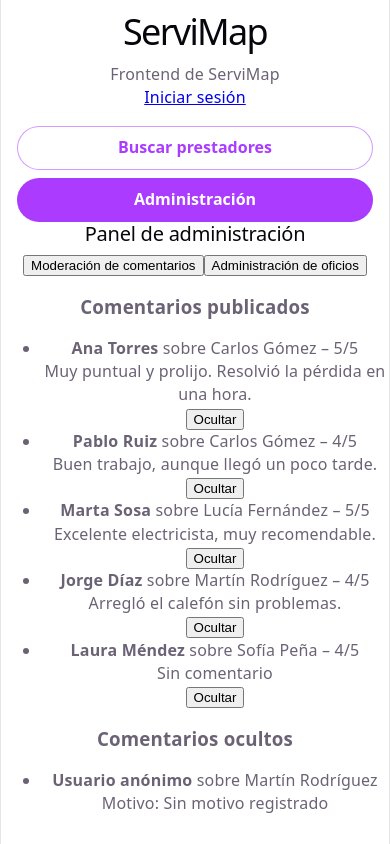
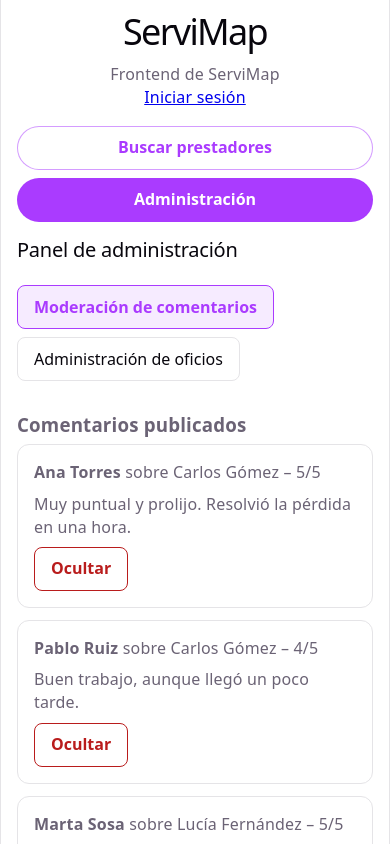
Before and after one commit to orianalinaferrari/servimap-frontend, a React (Vite) app: page / in a window 390 px wide. Both pictures are taken after a click on the button "Administración". Shown: the top 844 px of the page. Built offline with nearby package versions, Linux system fonts and the light colour scheme; no server answers.

Commit message:
Hacer responsive el panel de administración

```diff
--- a/src/App.css
+++ b/src/App.css
@@ -215,3 +215,133 @@ main > nav button[aria-pressed='true'] {
     flex-wrap: wrap;
   }
 }
+
+/* ===== F-25: Panel de administración y moderación ===== */
+
+.panel {
+  display: flex;
+  flex-direction: column;
+  gap: 16px;
+  padding: 16px;
+  text-align: left;
+}
+
+.panel-nav {
+  display: flex;
+  flex-wrap: wrap;
+  gap: 8px;
+}
+
+.panel-nav button {
+  min-height: 44px;
+  padding: 8px 16px;
+  border: 1px solid var(--border);
+  border-radius: 8px;
+  background: var(--bg);
+  color: var(--text-h);
+  font: inherit;
+  cursor: pointer;
+}
+
+.panel-nav button[aria-pressed='true'] {
+  border-color: var(--accent);
+  background: var(--accent-bg);
+  color: var(--accent);
+  font-weight: 600;
+}
+
+.moderacion h3 {
+  margin: 16px 0 8px;
+}
+
+.lista-moderacion {
+  list-style: none;
+  margin: 0;
+  padding: 0;
+  display: grid;
+  grid-template-columns: 1fr;
+  gap: 12px;
+}
+
+.tarjeta-moderacion {
+  display: flex;
+  flex-direction: column;
+  gap: 8px;
+  padding: 16px;
+  border: 1px solid var(--border);
+  border-radius: 12px;
+}
+
+.tarjeta-oculta {
+  background: var(--code-bg);
+}
+
+.form-moderacion {
+  display: flex;
+  flex-direction: column;
+  gap: 6px;
+}
+
+.form-moderacion input {
+  width: 100%;
+  box-sizing: border-box;
+  min-height: 44px;
+  padding: 10px 12px;
+  border: 1px solid var(--border);
+  border-radius: 8px;
+  font: inherit;
+}
+
+.form-moderacion-botones {
+  display: flex;
+  gap: 8px;
+}
+
+.boton-ocultar,
+.boton-confirmar,
+.boton-cancelar {
+  min-height: 44px;
+  padding: 8px 16px;
+  border-radius: 8px;
+  font: inherit;
+  font-weight: 600;
+  cursor: pointer;
+}
+
+.boton-ocultar {
+  align-self: flex-start;
+  border: 1px solid #b91c1c;
+  background: transparent;
+  color: #b91c1c;
+}
+
+.boton-confirmar {
+  flex: 1;
+  border: 0;
+  background: #b91c1c;
+  color: #fff;
+}
+
+.boton-confirmar:disabled {
+  opacity: 0.5;
+  cursor: not-allowed;
+}
+
+.boton-cancelar {
+  flex: 1;
+  border: 1px solid var(--border);
+  background: var(--bg);
+  color: var(--text-h);
+}
+
+/* Tablet y computador: tarjetas en 2 columnas */
+@media (min-width: 768px) {
+  .lista-moderacion {
+    grid-template-columns: repeat(2, 1fr);
+  }
+
+  .boton-confirmar,
+  .boton-cancelar {
+    flex: 0 0 auto;
+  }
+}
--- a/src/components/ModeracionComentarios.jsx
+++ b/src/components/ModeracionComentarios.jsx
@@ -25,14 +25,14 @@ export function ModeracionComentarios({ prestadores, calificaciones, onModerar }
   }
 
   return (
-    <section>
+    <section className="moderacion">
       <h3>Comentarios publicados</h3>
       {publicadas.length === 0 ? (
         <p>No hay comentarios para moderar</p>
       ) : (
-        <ul>
+        <ul className="lista-moderacion">
           {publicadas.map((calificacion) => (
-            <li key={calificacion.id}>
+            <li key={calificacion.id} className="tarjeta-moderacion">
               <p>
                 <strong>{calificacion.clienteNombre}</strong> sobre{' '}
                 {nombrePrestador(calificacion.prestadorId)} – {calificacion.puntaje}/5
@@ -40,7 +40,7 @@ export function ModeracionComentarios({ prestadores, calificaciones, onModerar }
               <p>{calificacion.comentario ?? 'Sin comentario'}</p>
 
               {seleccionadaId === calificacion.id ? (
-                <form onSubmit={confirmar}>
+                <form className="form-moderacion" onSubmit={confirmar}>
                   <label htmlFor={`motivo-${calificacion.id}`}>Motivo de la moderación</label>
                   <input
                     id={`motivo-${calificacion.id}`}
@@ -48,16 +48,23 @@ export function ModeracionComentarios({ prestadores, calificaciones, onModerar }
                     value={motivo}
                     onChange={(evento) => setMotivo(evento.target.value)}
                   />
-                  <button type="submit" disabled={motivo.trim() === ''}>
-                    Confirmar
-                  </button>
-                  <button type="button" onClick={cancelar}>
-                    Cancelar
-                  </button>
+                  <div className="form-moderacion-botones">
+                    <button
+                      type="submit"
+                      className="boton-confirmar"
+                      disabled={motivo.trim() === ''}
+                    >
+                      Confirmar
+                    </button>
+                    <button type="button" className="boton-cancelar" onClick={cancelar}>
+                      Cancelar
+                    </button>
+                  </div>
                 </form>
               ) : (
                 <button
                   type="button"
+                  className="boton-ocultar"
                   aria-label={`Ocultar comentario de ${calificacion.clienteNombre}`}
                   onClick={() => setSeleccionadaId(calificacion.id)}
                 >
@@ -73,9 +80,9 @@ export function ModeracionComentarios({ prestadores, calificaciones, onModerar }
       {ocultas.length === 0 ? (
         <p>No hay comentarios ocultos</p>
       ) : (
-        <ul>
+        <ul className="lista-moderacion">
           {ocultas.map((calificacion) => (
-            <li key={calificacion.id}>
+            <li key={calificacion.id} className="tarjeta-moderacion tarjeta-oculta">
               <p>
                 <strong>{calificacion.clienteNombre}</strong> sobre{' '}
                 {nombrePrestador(calificacion.prestadorId)}
--- a/src/components/PanelAdministracion.jsx
+++ b/src/components/PanelAdministracion.jsx
@@ -14,10 +14,10 @@ export function PanelAdministracion({
   const [seccionActiva, setSeccionActiva] = useState('comentarios')
 
   return (
-    <section>
+    <section className="panel">
       <h2>Panel de administración</h2>
 
-      <nav aria-label="Secciones de administración">
+      <nav className="panel-nav" aria-label="Secciones de administración">
         {SECCIONES.map((seccion) => (
           <button
             key={seccion.id}
```
